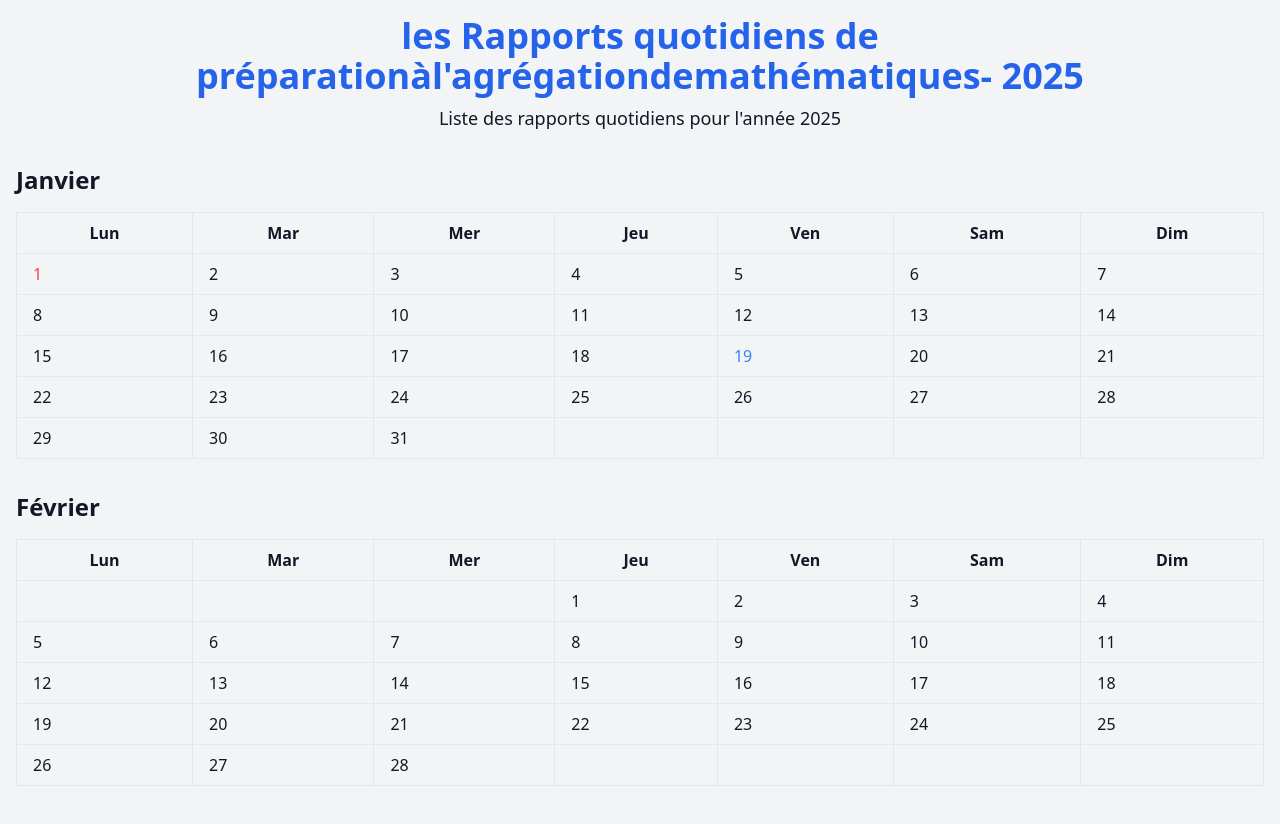
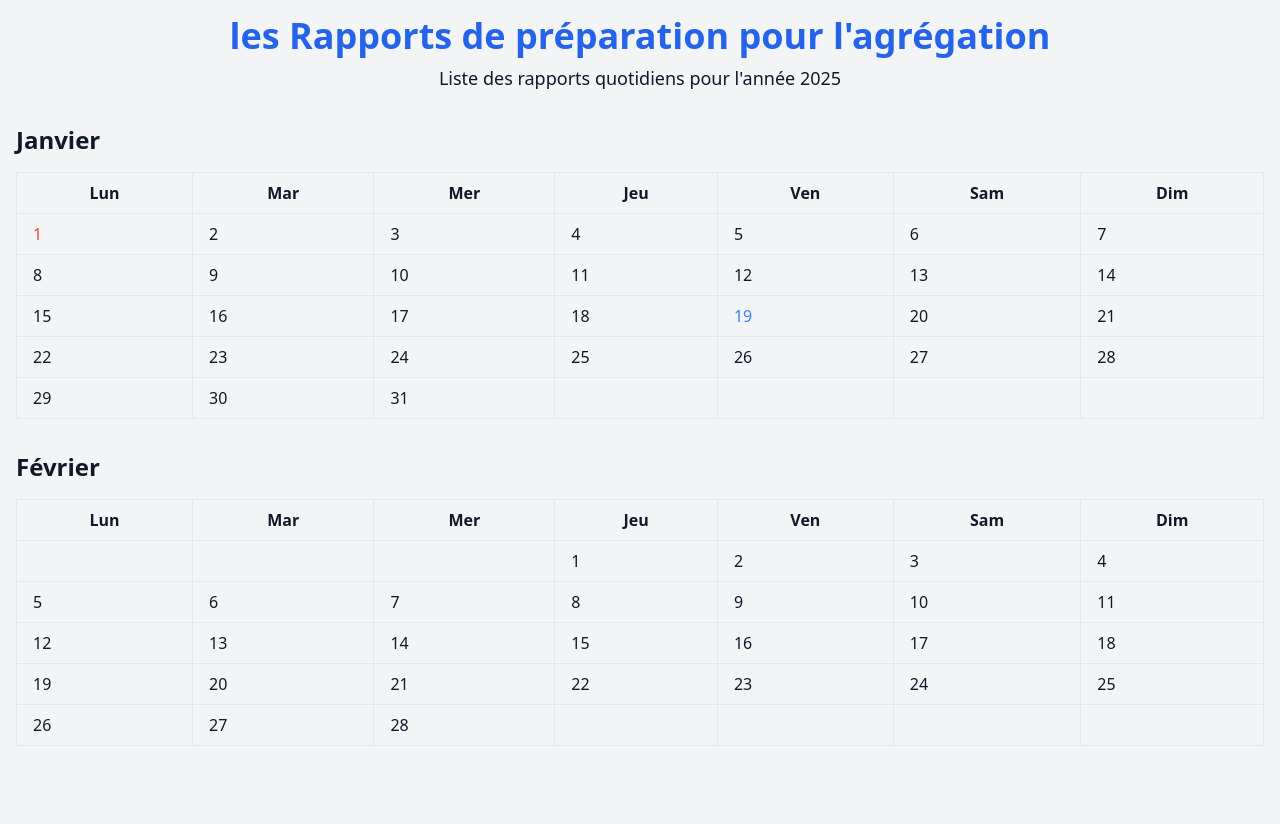
Before and after one commit to jawad1255/PAM, a plain HTML site: page index.html in a window 1280 px wide. After the commit the page ends 800 px from the top, so only its background shows below. Drawn offline with nearby package versions, Linux system fonts and the light colour scheme.

Commit message:
Update index.html

```diff
--- a/index.html
+++ b/index.html
@@ -4,7 +4,7 @@
 <head>
     <meta charset="UTF-8">
     <meta name="viewport" content="width=device-width, initial-scale=1.0">
-    <title>les Rapports quotidiens de préparation àl'agrégationdemathématiques- 2025</title>
+    <title>les Rapports quotidiens</title>
     <!-- Tailwind CSS CDN -->
     <script src="https://cdn.tailwindcss.com"></script>
 </head>
@@ -12,7 +12,7 @@
 <body class="bg-gray-100 text-gray-900 font-sans">
     <div class="container mx-auto p-4">
         <header class="text-center mb-8">
-            <h1 class="text-4xl font-bold text-blue-600">les Rapports quotidiens de préparationàl'agrégationdemathématiques- 2025</h1>
+            <h1 class="text-4xl font-bold text-blue-600">les Rapports de préparation pour l'agrégation</h1>
             <p class="mt-2 text-lg">Liste des rapports quotidiens pour l'année 2025</p>
         </header>
 
```
